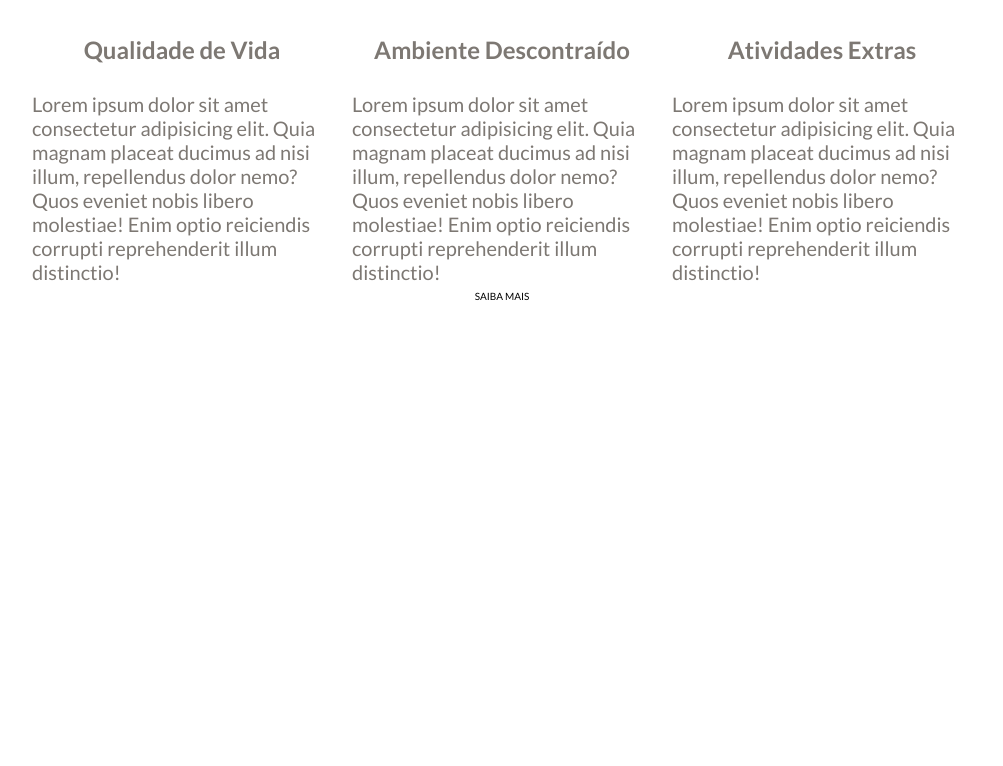
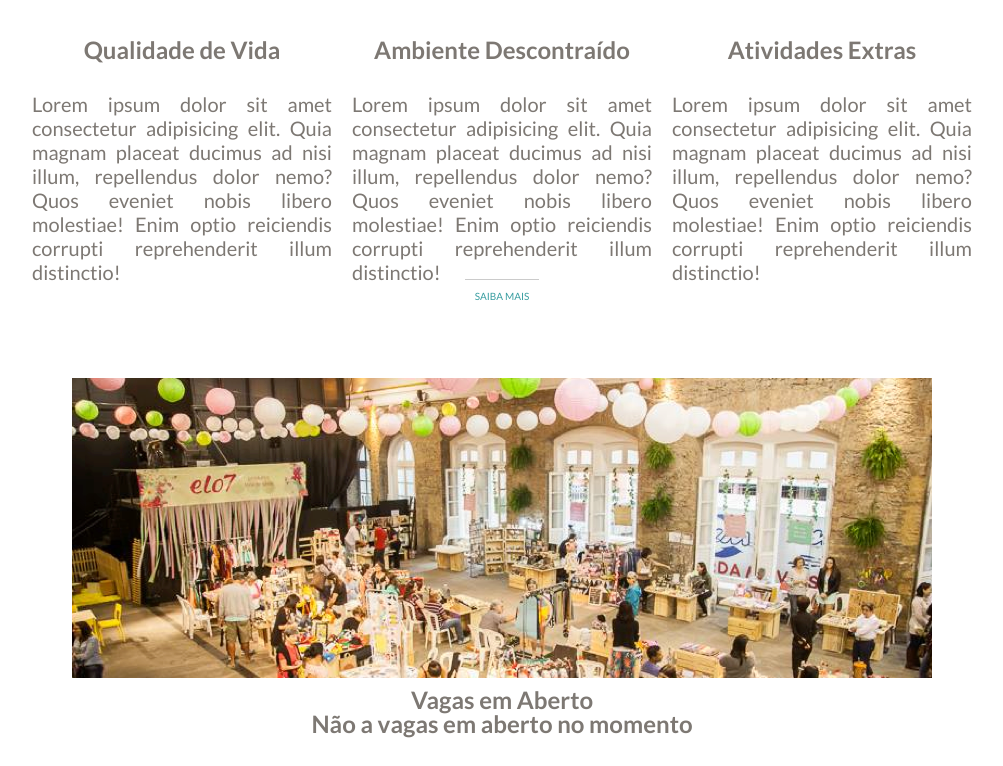
Before and after one commit to vitorokubo/elo7-page, a React (Vite) app: page / in a window 1280 px wide. Shown: the part 1376-2142 px from the top of the page, without its empty margins (138-1141 px from the left). Before the commit the page ends 1714 px from the top, so only its background shows below. Built offline with nearby package versions, Linux system fonts and the light colour scheme; no server answers.

Commit message:
começo da função para api e novo componente
subindo componente inacabado para repositorio remoto para utilizar em outro local

```diff
--- a/src/App.jsx
+++ b/src/App.jsx
@@ -1,8 +1,8 @@
-import { useState } from 'react'
 import HeroBanner from '@pages/herobanner'
 import TeamSection from '@pages/teamsection'
 import './styles/components/App.sass'
 import AboutUs from '@pages/aboutus'
+import Jobs from '@pages/jobvacancies'
 
 function App() {
     return (
@@ -13,6 +13,7 @@ function App() {
             <main>
                 <TeamSection />
                 <AboutUs />
+                <Jobs />
             </main>
             <footer></footer>
         </div>
--- /dev/null
+++ b/src/pages/job-page/jobvacancies/index.jsx
@@ -0,0 +1,22 @@
+import Vagas from '@images/foto-bottom.png'
+import { useEffect } from 'react'
+
+export default function JobVacancies() {
+    async function getJobs() {
+        const response = await fetch(
+            `http://www.mocky.io/v2/5d6fb6b1310000f89166087b`
+        )
+        let jobs = await response.json()
+        console.log(jobs)
+    }
+    useEffect(() => {
+        getJobs()
+    }, [])
+    return (
+        <section className="JobVacancies">
+            <img src={Vagas} />
+            <h2>Vagas em Aberto</h2>
+            <h2>Não a vagas em aberto no momento</h2>
+        </section>
+    )
+}
--- a/src/styles/components/AboutUs.sass
+++ b/src/styles/components/AboutUs.sass
@@ -15,4 +15,4 @@
 
     gap: 3rem
 
-    text-align: left
+    text-align: justify
--- a/src/styles/main.sass
+++ b/src/styles/main.sass
@@ -46,3 +46,6 @@ p
 
 a
     text-transform: uppercase
+    padding: 1rem
+    border-top: 1px solid #cbcbcb
+    color: #389da0
```
